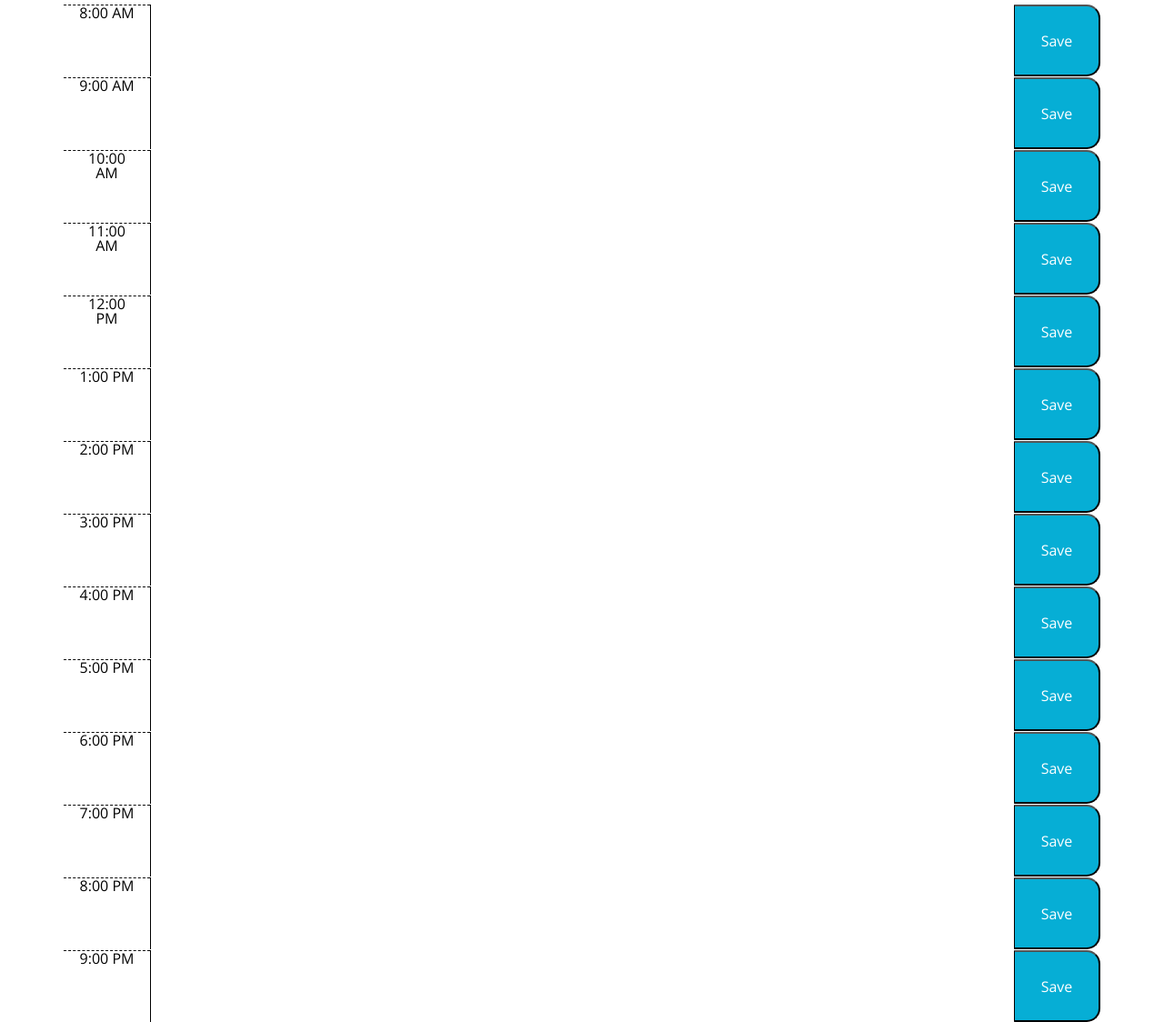
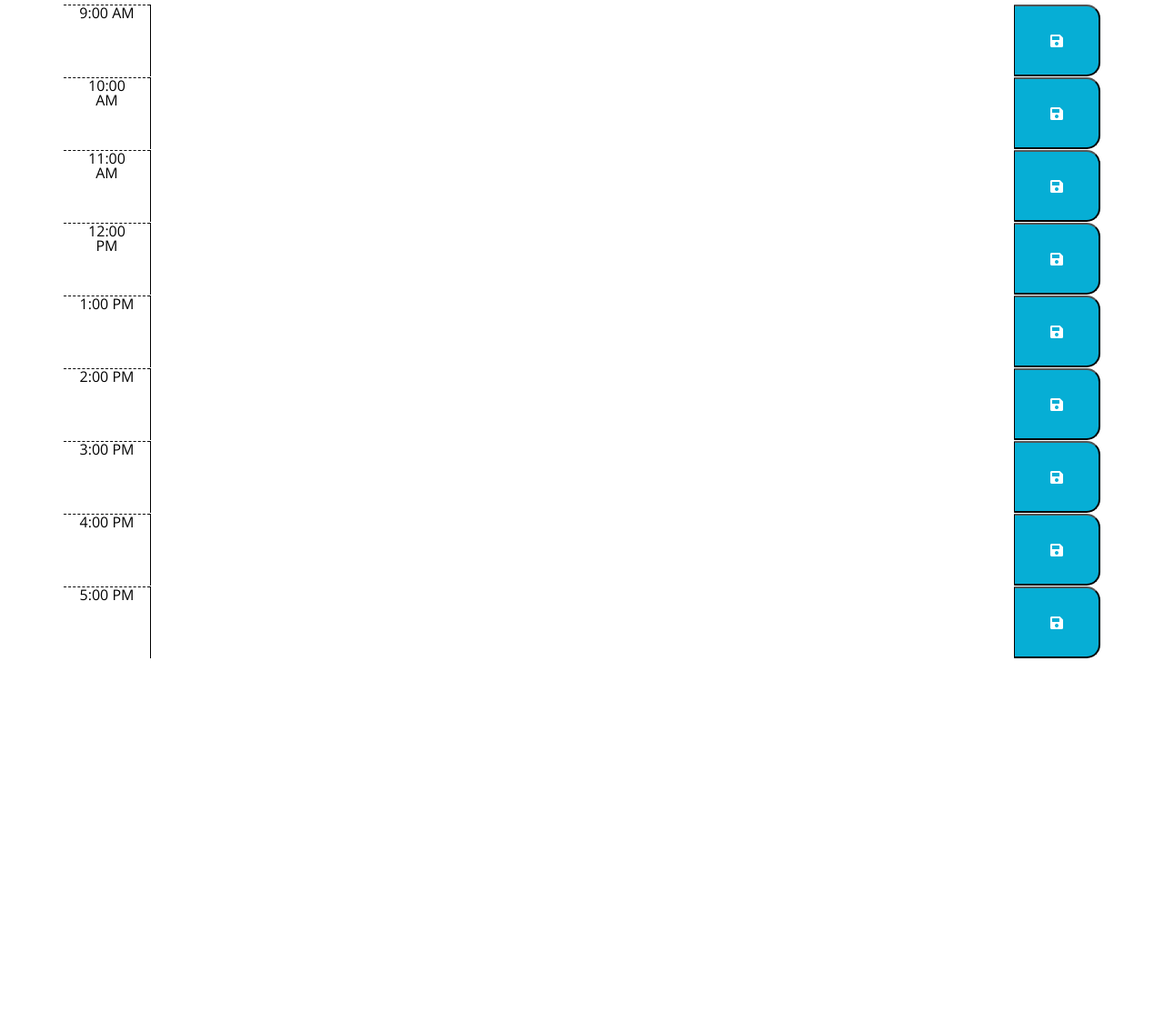
Before and after one commit to Bbaker1989/Work-Day-Scheduler, a plain HTML site: page index.html in a window 1280 px wide. Shown: the part 332-1456 px from the top of the page at 91% size. After the commit the page ends 1056 px from the top, so only its background shows below. Drawn offline with nearby package versions, Linux system fonts and the light colour scheme.

Commit message:
updated save to icon

```diff
--- a/assets/Script.js
+++ b/assets/Script.js
@@ -1,3 +1,2 @@
-// Current date
 let todayDate = moment().format('dddd, MMM Do YYYY');
 $("#currentDay").html(todayDate);
--- a/assets/style.css
+++ b/assets/style.css
@@ -65,7 +65,9 @@ textarea{
   color: white;
 }
 
+
 .saveBtn i:hover {
   font-size: 20px;
   transition: all .3s ease-in-out;
+  color: gray
 }
--- a/index.html
+++ b/index.html
@@ -29,91 +29,60 @@
       <p id="currentDay" class="lead"></p>
     </header>
     <div class="container">
-      <!-- Timeblocks go here -->
-
-      <!--8AM-->
-      <div class="row time-block" id="800">
-        <div class="col-1 hour">8:00 AM</div>
-        <textarea class="col-10 schedule"></textarea>
-        <button class="col-1 saveBtn">Save</button>
-      </div>
+      <!-- Time blocks go here -->
       <!--9 am-->
       <div class="row time-block" id="900">
         <div class="col-1 hour">9:00 AM</div>
         <textarea class="col-10 schedule"></textarea>
-        <button class="col-1 saveBtn">Save</button>
+        <button class="col-1 saveBtn"><i class="fas fa-save"></i></button>
       </div>
       <!--10 am-->
       <div class="row time-block" id="1000">
         <div class="col-1 hour">10:00 AM</div>
         <textarea class="col-10 schedule"></textarea>
-        <button class="col-1 saveBtn">Save</button>
+        <button class="col-1 saveBtn"><i class="fas fa-save"></i></button>
       </div>
       <!--11 am-->
       <div class="row time-block" id="1100">
         <div class="col-1 hour">11:00 AM</div>
         <textarea class="col-10 schedule"></textarea>
-        <button class="col-1 saveBtn">Save</button>
+        <button class="col-1 saveBtn"><i class="fas fa-save"></i></button>
       </div>
       <!-- 12 pm-->
       <div class="row time-block" id="1200">
         <div class="col-1 hour">12:00 PM</div>
         <textarea class="col-10 schedule"></textarea>
-        <button class="col-1 saveBtn">Save</button>
+        <button class="col-1 saveBtn"><i class="fas fa-save"></i></button>
       </div>
       <!--1PM-->
       <div class="row time-block" id="1300">
         <div class="col-1 hour">1:00 PM</div>
         <textarea class="col-10 schedule"></textarea>
-        <button class="col-1 saveBtn">Save</button>
+        <button class="col-1 saveBtn"><i class="fas fa-save"></i></button>
       </div>
       <!--2PM-->
       <div class="row time-block" id="`1400">
         <div class="col-1 hour">2:00 PM</div>
         <textarea class="col-10 schedule"></textarea>
-        <button class="col-1 saveBtn">Save</button>
+        <button class="col-1 saveBtn"><i class="fas fa-save"></i></button>
       </div>
       <!--3PM-->
       <div class="row time-block" id="1500">
         <div class="col-1 hour">3:00 PM</div>
         <textarea class="col-10 schedule"></textarea>
-        <button class="col-1 saveBtn">Save</button>
+        <button class="col-1 saveBtn"><i class="fas fa-save"></i></button>
       </div>
       <!--4PM-->
       <div class="row time-block" id="1600">
         <div class="col-1 hour">4:00 PM</div>
         <textarea class="col-10 schedule"></textarea>
-        <button class="col-1 saveBtn">Save</button>
+        <button class="col-1 saveBtn"><i class="fas fa-save"></i></button>
       </div>
       <!--5PM-->
       <div class="row time-block" id="1700">
         <div class="col-1 hour">5:00 PM</div>
         <textarea class="col-10 schedule"></textarea>
-        <button class="col-1 saveBtn">Save</button>
-      </div>
-      <!--6PM-->
-      <div class="row time-block" id="1800">
-        <div class="col-1 hour">6:00 PM</div>
-        <textarea class="col-10 schedule"></textarea>
-        <button class="col-1 saveBtn">Save</button>
-      </div>
-      <!--7PM-->
-      <div class="row time-block" id="1900">
-        <div class="col-1 hour">7:00 PM</div>
-        <textarea class="col-10 schedule"></textarea>
-        <button class="col-1 saveBtn">Save</button>
-      </div>
-      <!--8PM-->
-      <div class="row time-block" id="2000">
-        <div class="col-1 hour">8:00 PM</div>
-        <textarea class="col-10 schedule"></textarea>
-        <button class="col-1 saveBtn">Save</button>
-      </div>
-      <!--9PM-->
-      <div class="row time-block" id="2100">
-        <div class="col-1 hour">9:00 PM</div>
-        <textarea class="col-10 schedule"></textarea>
-        <button class="col-1 saveBtn">Save</button>
+        <button class="col-1 saveBtn"><i class="fas fa-save"></i></button>
       </div>
       </div>
     </div>
```
